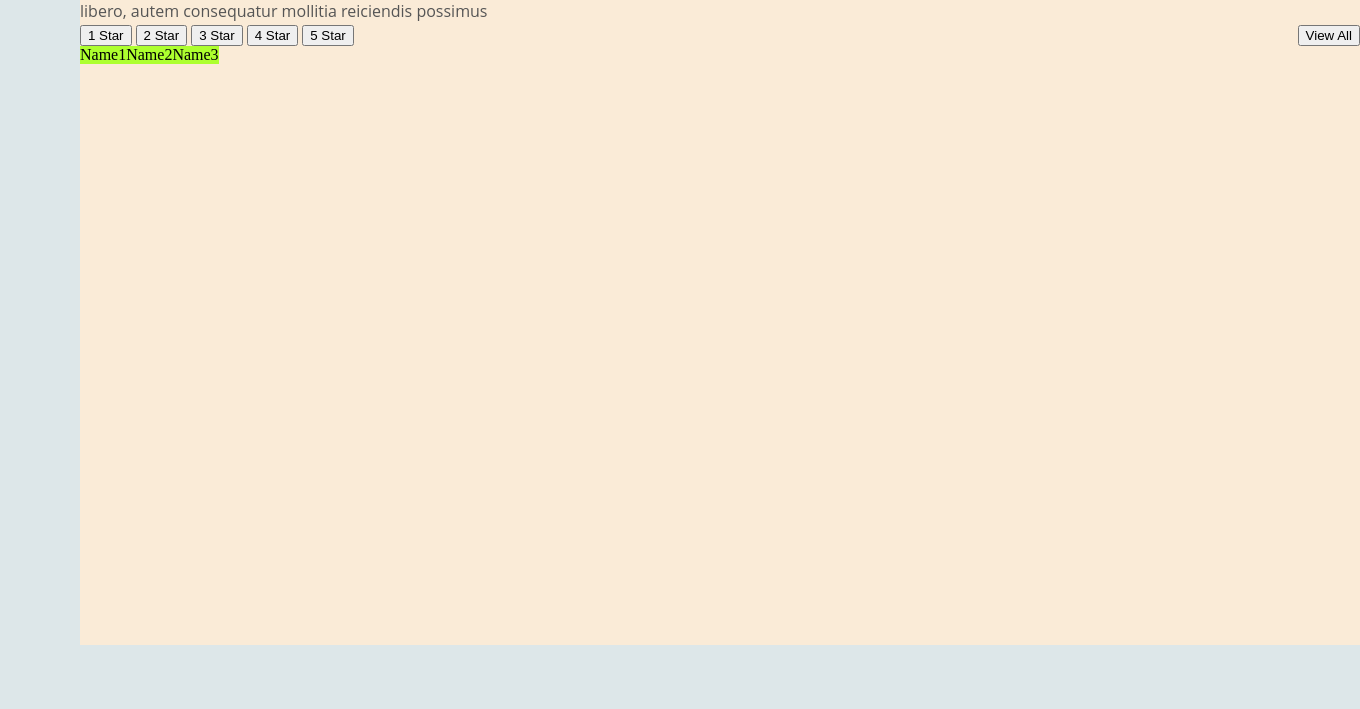
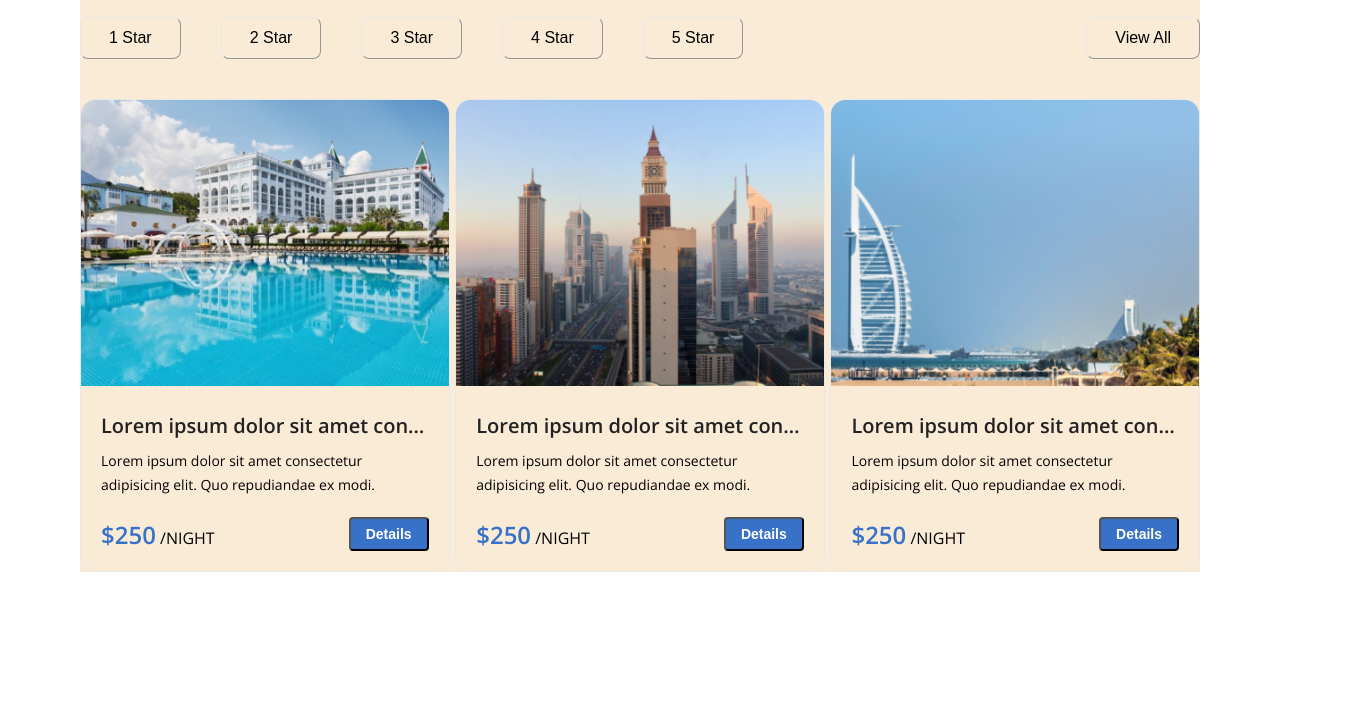
Before and after one commit to valeevden/front-p, a plain HTML site: page index.html in a window 1280 px wide. Shown: the part 91-800 px from the top of the page, 1360 px wide, since content can reach past the window. Drawn offline with nearby package versions, Linux system fonts and the light colour scheme; files that its build step writes are made by us from their sources.

Commit message:
best quality sections

```diff
--- a/_common.scss
+++ b/_common.scss
@@ -3,16 +3,32 @@
 	box-sizing: border-box;
 }
 
-body {
+$main-font: "Open Sans", sans-serif;
+
+/* body {
 	max-width: 1440px;
 	padding-left: 80px;
 	background-color: rgb(221, 231, 233);
-}
+} */
 
 .container {
-	max-width: 1280px;
+	max-width: 1440px;
+	padding: 0 80px;
+	font-family: $main-font
 }
 
 .flex {
 	display: flex;
 }
+
+.cut-border {
+	border-radius: 8px;
+	border-width: 1px;
+	border-color: rgb(232, 232, 232);
+}
+
+@media (width > 1400px) {
+	.container {
+		width: 1440px;
+	}
+}
--- a/index.html
+++ b/index.html
@@ -1,21 +1,27 @@
 <!DOCTYPE html>
 <html lang="en">
+
 <head>
 	<meta charset="UTF-8">
 	<meta name="viewport" content="width=device-width, initial-scale=1.0">
 	<title>Document</title>
+	<link rel="preconnect" href="https://fonts.googleapis.com">
+	<link rel="preconnect" href="https://fonts.gstatic.com" crossorigin>
+	<link
+		href="https://fonts.googleapis.com/css2?family=Open+Sans:ital,wdth,wght@0,75..100,300..800;1,75..100,300..800&display=swap"
+		rel="stylesheet">
 	<link rel="stylesheet" href="main.css">
 </head>
 
 <body>
-	<section>
+	<div class="container">
 		<section id="best-hotels">
-			<div class="container">
 			<h1>Best Quality Hotels</h1>
 			<p>Lorem ipsum dolor, sit amet consectetur adipisicing elit.
-					<br> libero, autem consequatur mollitia reiciendis possimus</p>
+				libero, autem consequatur mollitia reiciendis possimus
+			</p>
 			<div class="button-bar flex">
-					<div class="star-buttons">
+				<div class="buttons flex">
 					<button type="button">1 Star</button>
 					<button type="button">2 Star</button>
 					<button type="button">3 Star</button>
@@ -25,14 +31,56 @@
 				<button type="button">View All</button>
 			</div>
 			<div class="cards-box flex">
-					<div class="card1">Name1</div>
-					<div class="card2">Name2</div>
-					<div class="card3">Name3</div>
+				<div class="card">
+					<img src="assets/img/card1.png" alt="card1">
+					<div class="desc-box">
+						<h3>Lorem ipsum dolor sit amet consectetur adipisicing elit.</h3>
+						<div class="desc">Lorem ipsum dolor sit amet consectetur adipisicing elit.
+							Quo repudiandae ex modi.</div>
+						<div class="price-bar flex">
+							<div>
+								<span class="price">$250</span>
+								<span>/NIGHT</span>
+							</div>
+							<button type="button" class="filled-button">Details</button>
 						</div>
 					</div>
+				</div>
+				<div class="card">
+					<img src="assets/img/card2.png" alt="card1">
+					<div class="desc-box">
+						<h3>Lorem ipsum dolor sit amet consectetur adipisicing elit.</h3>
+						<div class="desc">Lorem ipsum dolor sit amet consectetur adipisicing elit.
+							Quo repudiandae ex modi.</div>
+						<div class="price-bar flex">
+							<div>
+								<span class="price">$250</span>
+								<span>/NIGHT</span>
+							</div>
+							<button type="button" class="filled-button">Details</button>
+						</div>
+					</div>
+				</div>
+				<div class="card">
+					<img src="assets/img/card3.png" alt="card1">
+					<div class="desc-box">
+						<h3>Lorem ipsum dolor sit amet consectetur adipisicing elit.</h3>
+						<div class="desc">Lorem ipsum dolor sit amet consectetur adipisicing elit.
+							Quo repudiandae ex modi.</div>
+						<div class="price-bar flex">
+							<div>
+								<span class="price">$250</span>
+								<span>/NIGHT</span>
+							</div>
+							<button type="button" class="filled-button">Details</button>
+						</div>
+					</div>
+				</div>
+			</div>
+
 		</section>
 
+	</div>
+</body>
 
-	</section>
-</body>
 </html>
--- a/main.scss
+++ b/main.scss
@@ -1,43 +1,105 @@
 @import "common";
 
 $temp-color: greenyellow;
+$blue-color: rgb(55, 113, 200);
 
 section {
-	width: 1280px;
+	max-width: 1280px;
 	//width: 100%;
 }
 
 #best-hotels {
 	background-color: antiquewhite;
-	height: 736px;
+	//height: 736px;
 
 	h1 {
 		color: rgb(0, 0, 0);
-		font-family: Open Sans;
 		font-size: 40px;
 		font-weight: 600;
 		line-height: 60px;
 	}
 
+	h3 {
+		white-space: nowrap; /* Текст не переносится */
+		overflow: hidden; /* Обрезаем всё за пределами блока */
+		text-overflow: ellipsis; /* Добавляем многоточие */
+		padding-bottom: 8px;
+		color: rgb(34, 34, 34);
+		font-size: 20px;
+		font-weight: 600;
+		line-height: 30px;
+	}
+
 	p {
 		color: rgb(85, 85, 85);
-		font-family: Open Sans;
-		font-size: 16px;
-		font-weight: 400;
 		line-height: 28px;
 	}
 
 	.button-bar {
 		justify-content: space-between;
-	}
-	.cards-box {
-		row-gap: 10px;
+		padding: 20px 0;
 	}
 
-	.card1,
-	.card2,
-	.card3 {
-		//width: 33%;
-		background-color: $temp-color;
+	.buttons {
+		width: 60%;
+		gap: 40px;
 	}
+
+	button:not(.filled-button) {
+		padding: 8px 28px;
+		font-size: 16px;
+		font-weight: 400;
+		line-height: 24px;
+		background-color: transparent;
+		border-radius: 8px;
+		border-width: 1px;
+		border-color: rgb(232, 232, 232);
+	}
+
+	.cards-box {
+		justify-content: space-between;
+		padding-top: 20px;
+	}
+
+	.card {
+		width: 33%;
+		border: 1px solid rgb(232, 232, 232);
+		border-radius: 16px;
+	}
+	.desc-box {
+		padding: 20px;
+	}
+
+	img {
+		width: 100%;
+	}
+
+	.desc {
+		font-size: 14px;
+		font-weight: 400;
+		line-height: 24px;
+	}
+
+	.price-bar {
+		padding-top: 20px;
+		justify-content: space-between;
+		align-items: center;
+	}
+
+	.price {
+		color: $blue-color;
+		font-weight: 600;
+		font-size: 24px;
+	}
+
+	.filled-button {
+		padding: 5px 15px;
+		border-radius: 4px;
+		color: white;
+		background-color: $blue-color;
+		font-size: 14px;
+		font-weight: 600;
+		line-height: 20px;
+	}
+
 }
```
Also changed, not shown: assets/img/card1.png (added), assets/img/card2.png (added), assets/img/card3.png (added). Lines whose indentation alone changed are shown as unchanged.
